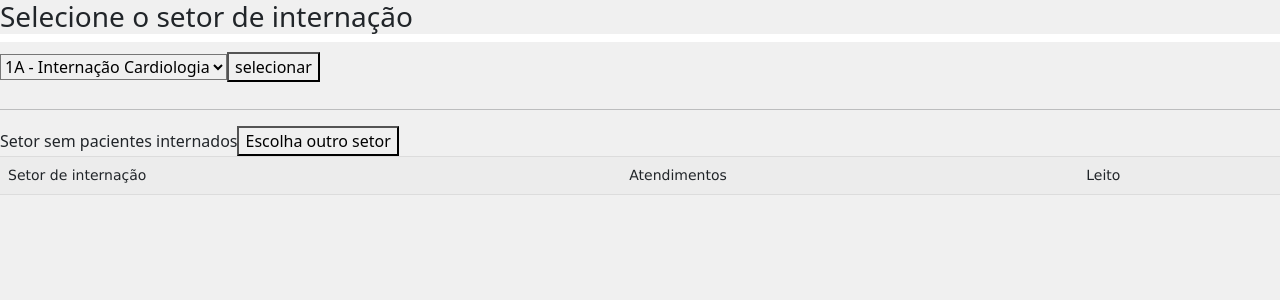
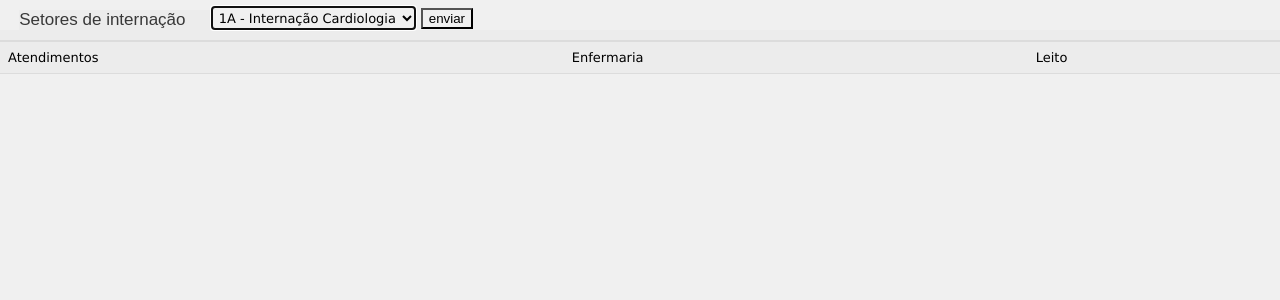
Before and after one commit to Rafaela-create013/Painel_mv, a PHP site: page /setores.php in a window 1280 px wide. Shown: the top 300 px of the page. Run offline with PHP 8.4, Linux system fonts and the light colour scheme; data that the repository does not hold is empty; a stand-in replaces the project's code that opens the database connection.

Commit message:
Update setores.php

```diff
--- a/setores.php
+++ b/setores.php
@@ -4,36 +4,109 @@
     <meta charset="UTF-8">
     <meta http-equiv="X-UA-Compatible" content="IE=edge">
     <meta name="viewport" content="width=device-width, initial-scale=1.0">
-    <link href="https://cdn.jsdelivr.net/npm/bootstrap@5.1.1/dist/css/bootstrap.min.css" rel="stylesheet" integrity="sha384-F3w7mX95PdgyTmZZMECAngseQB83DfGTowi0iMjiWaeVhAn4FJkqJByhZMI3AhiU" crossorigin="anonymous">
-    <script src="https://cdn.jsdelivr.net/npm/bootstrap@5.1.1/dist/js/bootstrap.bundle.min.js" integrity="sha384-/bQdsTh/da6pkI1MST/rWKFNjaCP5gBSY4sEBT38Q/9RBh9AH40zEOg7Hlq2THRZ" crossorigin="anonymous"></script>
-    <link rel="stylesheet" type="text/css" href="css/style.css" media="screen" />
+    <link rel="stylesheet" type="text/css" href="style.css" media="screen" />
 
     <title>Painel de internados | Santa casa da Misericordia de Santos</title>
+</head>
+<style>
+    *{
+  margin: 0%;
+  background-color: #f0f0f0;
+  font-family: 'Quicksand', sans-serif;
+}
+ul {
+  list-style-type: none;
+  margin: 0%;
+  padding: 0%;
+  overflow: hidden;
+  color: #383838;
+  border-bottom: 1px solid #DCDCDC;
+  height: 40px;
+}
+li{
+  display: inline;
+  float: left;
+  font-family: 'Quicksand', sans-serif;
+  text-align: left;
+  width: 15%;
+  height: 100%;
+  margin-left: 1.5%;
+  margin-top: 0.8%;
+  font-size: 17px;
+}
+select{
+  font-family:'Lucida Sans', 'Lucida Sans Regular', 'Lucida Grande', 'Lucida Sans Unicode', Geneva, Verdana, sans-serif;
+  font-size: 13px;
+  margin-top: 0.5%;
+  margin-bottom: 0%;
+  padding: 0.2%;
+}
+table {
+    font-family: arial, sans-serif;
+    border-collapse: collapse;
+    width: 100%;
+  }
+  td {
+    font-family:'Lucida Sans', 'Lucida Sans Regular', 'Lucida Grande', 'Lucida Sans Unicode', Geneva, Verdana, sans-serif;
+    text-align: left;
+    padding: 2px;
+    font-size: 13px;
 
-</head>
+  }
+  th{
+    font-family:'Lucida Sans', 'Lucida Sans Regular', 'Lucida Grande', 'Lucida Sans Unicode', Geneva, Verdana, sans-serif;
+      text-align: left;
+        padding: 8px;
+        font-size: 13px;
+        font-weight: lighter;
+        border-top:  1px solid #DCDCDC;
+        border-bottom: 1px solid #DCDCDC;
+      background-color:  #ECECEC;
+  }
+  table td a{
+  font-family:'Lucida Sans', 'Lucida Sans Regular', 'Lucida Grande', 'Lucida Sans Unicode', Geneva, Verdana, sans-serif;
+  width: 100%;
+  float:left;
+  padding: 4px 12px;
+  text-decoration: none;
+  color: #000;
+  background-color: none;
+}
+
+p{
+  font-family:'Lucida Sans', 'Lucida Sans Regular', 'Lucida Grande', 'Lucida Sans Unicode', Geneva, Verdana, sans-serif;
+  font-size: 18px;
+}
+
+</style>
 <body>
-    <h3 >Selecione o setor de internação</h3>
-    <form method="POST" >
-        <select name="internacao" id="internacao">
+    <nav>
+        <ul>
+            <form method="POST" action="">
+            <div class="container">
+                <li>Setores de internação</li>
+                    <select id="internacao" name="internacao" autofocus>
                         <option value="1A - Internação Cardiologia">1A - Internação Cardiologia</option>
                         <option value="2B - Internação Pediatria">2B - Internação Pediatria</option>
                         <option value="3H - Internação UTI Geral">3H - Internação Covid</option>
                         <option value="4C - Internação Covid">4C - Internação UTI Geral</option>
-            <input type="submit" value="selecionar">
                     </select>
-
-        <hr>
+                    <input value="enviar" type="submit">
+            </div>
+        </ul>
+    </nav>
         <table>
                 <tr>
-                    <th>Setor de internação</th>
+
                     <th>Atendimentos</th>
+                    <th>Enfermaria</th>
                     <th>Leito</th>
                 </tr>
         <?php
 
             //connect
             include_once("conexao.php");
-
+        if(isset($_POST['internacao'])){
                 $setor = $_POST["internacao"];
 
                 $result_usuario = "SELECT * FROM tb_setor WHERE nm_setor = '$setor'";
@@ -44,7 +117,7 @@
                 {
                     while ($dados = mysqli_fetch_array($resultado_usuario)) {
                         echo '<tr>';
-                    echo '<td>'. $dados['id_paciente'] .'</td>';
+                        echo '<td><a href="conexao.php">'. $dados['id_paciente'] .'</a></td>';
                         echo '<td>'. $dados['nm_setor'] .'</td>';
                         echo '<td>'. $dados['nm_leito'] .'</td>';
                         echo '</tr>';
@@ -54,8 +127,7 @@
                     echo "Setor sem pacientes internados";
                     echo "<a href='index.php'><button type='button'>Escolha outro setor</button></a>";
                 }
-
-
+        }
         ?>
         </table>
     </form>
```
Lines whose indentation alone changed are shown as unchanged.
